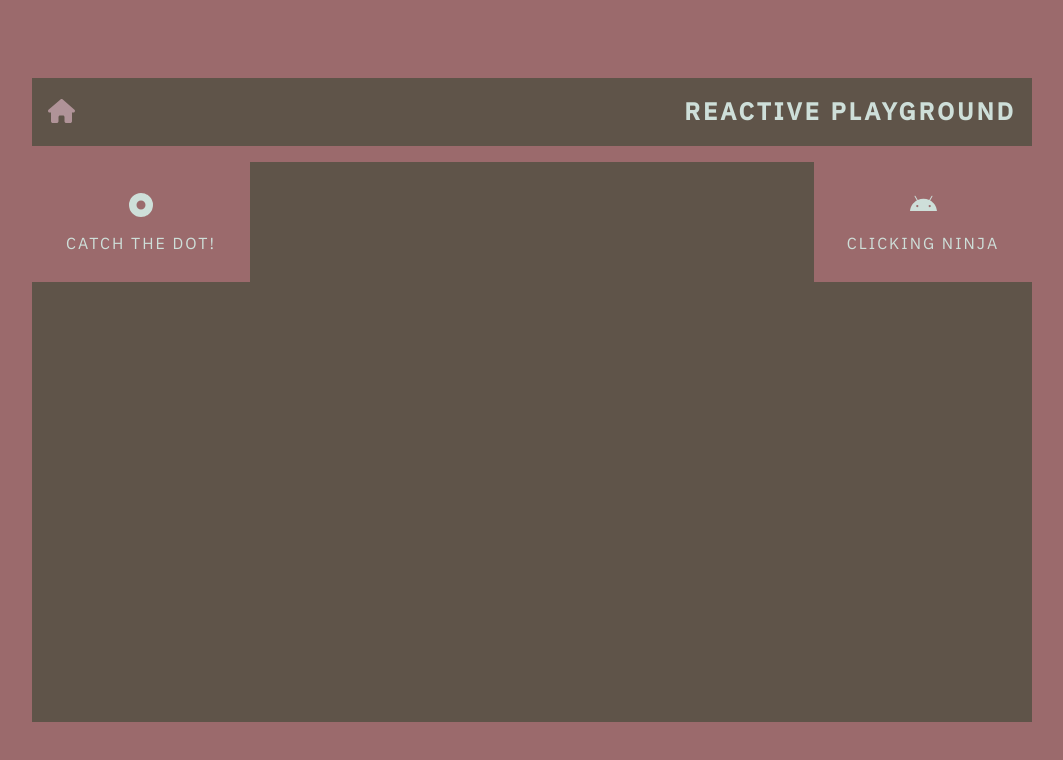
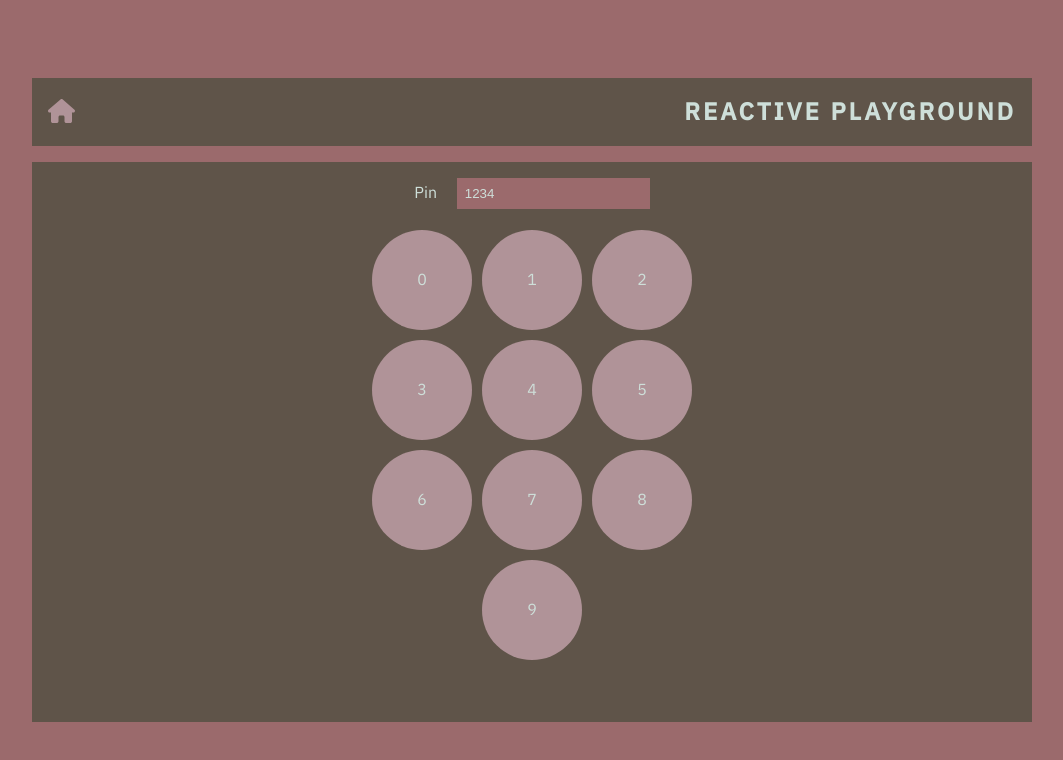
Before and after one commit to ghostwriter7/reactive-playground, an Angular app: page /lockscreen in a window 1280 px wide. Before the commit this address led to /home. Shown: the top 760 px of the page, without its empty margins (108-1171 px from the left). Built offline with nearby package versions, Linux system fonts and the light colour scheme.

Commit message:
Lockscreen implemented

```diff
--- a/src/app/app-routing.module.ts
+++ b/src/app/app-routing.module.ts
@@ -5,6 +5,7 @@ const routes: Routes = [
   { path: 'home', loadChildren: () => import('./pages/home/home.module').then(m => m.HomeModule) },
   { path: 'clicking-ninja', loadChildren: () => import('./pages/clicking-ninja/clicking-ninja.module').then(m => m.ClickingNinjaModule )},
   { path: 'catch-the-dot', loadChildren: () => import('./pages/catch-the-dot/catch-the-dot.module').then(m => m.CatchTheDotModule)},
+  { path: 'lockscreen', loadChildren: () => import('./pages/lockscreen/lockscreen.module').then(m => m.LockscreenModule)},
   { path: '**', redirectTo: 'home' }
 ];
 
--- a/src/app/core/services/IconsService.ts
+++ b/src/app/core/services/IconsService.ts
@@ -1,5 +1,5 @@
 import { Injectable } from '@angular/core';
-import { faCircleDot, faHome, IconDefinition } from '@fortawesome/free-solid-svg-icons';
+import { faCircleDot, faHome, faLock, IconDefinition } from '@fortawesome/free-solid-svg-icons';
 import { faAndroid } from '@fortawesome/free-brands-svg-icons';
 
 @Injectable({
@@ -9,7 +9,8 @@ export class IconsService {
   private icons: { [key: string]: IconDefinition } = {
     home: faHome,
     ninja: faAndroid,
-    dot: faCircleDot
+    dot: faCircleDot,
+    lock: faLock
   };
 
   public getIcon(icon: string): any {
--- a/src/app/pages/clicking-ninja/clicking-ninja/clicking-ninja.component.scss
+++ b/src/app/pages/clicking-ninja/clicking-ninja/clicking-ninja.component.scss
@@ -20,14 +20,14 @@
   display: block;
   width: 100%;
   padding-block: .5rem;
-  background-color: blue;
+  background-color: var(--bg-secondary);
   border: 0;
-  color: #fff;
-  opacity: 0.5;
+  color: var(--clr-primary);
+  opacity: 0.9;
   cursor: pointer;
   transition: opacity 0.3s ease-in-out;
 
   &:hover {
-    opacity: .8;
+    opacity: .5;
   }
 }
--- a/src/app/pages/home/home.component.ts
+++ b/src/app/pages/home/home.component.ts
@@ -10,6 +10,7 @@ export class HomeComponent implements OnInit {
   public gameList: { path: string, icon: string, name: string }[] = [
     { path: '/catch-the-dot', icon: 'dot', name: 'Catch the dot!' },
     { path: '/clicking-ninja', icon: 'ninja', name: 'Clicking Ninja' },
+    { path: '/lockscreen', icon: 'lock', name: 'Lockscreen'}
   ];
 
   constructor(public iconsService: IconsService) { }
--- /dev/null
+++ b/src/app/pages/lockscreen/lockscreen.component.html
@@ -0,0 +1,11 @@
+<div class="control" [formGroup]="control">
+  <label for="pin">
+    Pin
+    <input formControlName="pin" type="text" id="pin" placeholder="Type 4 digits">
+  </label>
+</div>
+
+
+<div class="lockscreen" #lockscreen>
+  <div class="tile" #tile *ngFor="let digit of digits">{{digit}}</div>
+</div>
--- /dev/null
+++ b/src/app/pages/lockscreen/lockscreen.component.scss
@@ -0,0 +1,63 @@
+.lockscreen {
+  display: flex;
+  justify-content: center;
+  margin-inline: auto;
+  flex-wrap: wrap;
+  max-width: calc(3 * (100px + 10px));
+
+  .tile {
+    margin: 5px;
+    display: flex;
+    align-items: center;
+    justify-content: center;
+    width: 100px;
+    height: 100px;
+    background-color: var(--clr-accent);
+    border-radius: 100%;
+    cursor: pointer;
+    user-select: none;
+  }
+}
+
+.control {
+  text-align: center;
+  margin-block: 1rem;
+
+  input {
+    background-color: var(--bg-secondary);
+    border: 0;
+    color: var(--clr-primary);
+    padding: .5rem;
+    margin-left: 1rem;
+
+    &::placeholder {
+      color: var(--clr-secondary);
+    }
+  }
+}
+
+.pulse {
+  animation: pulse 2s infinite;
+}
+
+@keyframes pulse {
+  0% {
+    transform: scale(1);
+  }
+  50% {
+    transform: scale(.8);
+  }
+  100% {
+    transform: scale(1);
+  }
+}
+
+.success {
+  background-color: lightgreen !important;
+  border: 3px solid greenyellow;
+}
+
+.error {
+  background-color: lightpink !important;
+  border: 3px solid orangered;
+}
--- /dev/null
+++ b/src/app/pages/lockscreen/lockscreen.component.ts
@@ -0,0 +1,92 @@
+import { AfterViewInit, Component, ElementRef, OnInit, QueryList, ViewChild, ViewChildren } from '@angular/core';
+import { FormControl, FormGroup } from '@angular/forms';
+import {
+  combineLatest, combineLatestWith,
+  filter, finalize,
+  fromEvent,
+  merge, mergeMap,
+  Observable, repeat,
+  scan,
+  startWith, Subject,
+  switchMap,
+  take,
+  takeUntil, takeWhile,
+  tap
+} from 'rxjs';
+
+interface State {
+  pin: string;
+  tiles: HTMLDivElement[]
+}
+
+@Component({
+  selector: 'app-lockscreen',
+  templateUrl: './lockscreen.component.html',
+  styleUrls: ['./lockscreen.component.scss']
+})
+export class LockscreenComponent implements OnInit, AfterViewInit {
+  @ViewChild('lockscreen', { static: true}) lockscreen!: ElementRef;
+  @ViewChildren('tile', { read: ElementRef }) tiles!: QueryList<any>;
+  public digits = new Array(10).fill(0).map((_, idx) => idx);
+  public expectedPassword = '1234';
+  public control = new FormGroup({ pin: new FormControl(this.expectedPassword) });
+  private currentPin$!: Observable<string>;
+  private swipe$: any;
+  private swipeEnded$ = new Subject<boolean>();
+  constructor() { }
+
+  ngOnInit(): void {
+
+  }
+
+  ngAfterViewInit() {
+    this.currentPin$ = this.control.get('pin')!.valueChanges.pipe(startWith(this.expectedPassword));
+
+    fromEvent<MouseEvent>(window, 'pointerup').subscribe({
+        next: () => {
+          console.log("UP")
+          this.swipeEnded$.next(true);
+        }
+    });
+
+    this.swipe$ = fromEvent<MouseEvent>(window, 'pointerdown').pipe(
+      switchMap(() => fromEvent<MouseEvent>(this.lockscreen.nativeElement, 'mouseover').pipe(
+        filter((e) => (e.target as HTMLDivElement).classList.contains('tile')),
+        take(4),
+        tap((e: MouseEvent) => {
+          const tile = e.target as HTMLDivElement;
+          tile.style.pointerEvents = 'none';
+          tile.classList.add('pulse');
+        }),
+        scan<MouseEvent, State>((state, event) =>
+           ({ pin: state.pin + (event.target as HTMLDivElement).innerText,
+              tiles: [...state.tiles, (event.target as HTMLDivElement)]
+          })
+        , { pin: '', tiles: [] }),
+        takeUntil(this.swipeEnded$),
+      ))).pipe(
+        combineLatestWith(this.currentPin$),
+        tap(([state, currentPin]) => {
+          if (state.pin.length === 4) {
+              const classToBeAdded = state.pin === currentPin ? 'success' : 'error';
+              state.tiles.forEach(tile => {
+                tile.classList.add(classToBeAdded);
+              });
+              setTimeout(() => {
+                this.tiles.toArray().forEach(tile => {
+                  tile.nativeElement.className = 'tile';
+                  tile.nativeElement.style.pointerEvents = 'auto';
+                });
+              }, 1500);
+          }
+        }),
+      finalize(() => {
+        this.tiles.toArray().forEach(tile => {
+          tile.nativeElement.className = 'tile';
+          tile.nativeElement.style.pointerEvents = 'auto';
+        });
+      })
+    ).subscribe();
+  }
+
+}
```
Also changed, not shown: src/app/pages/lockscreen/lockscreen.module.ts (added, +21 -0 lines).
